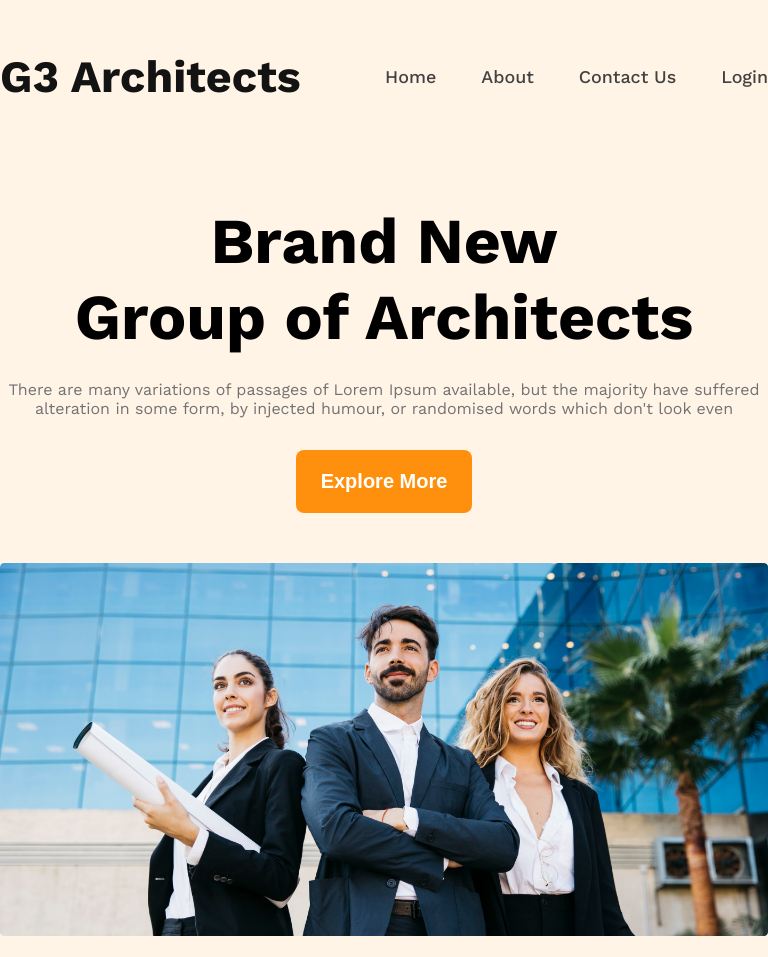
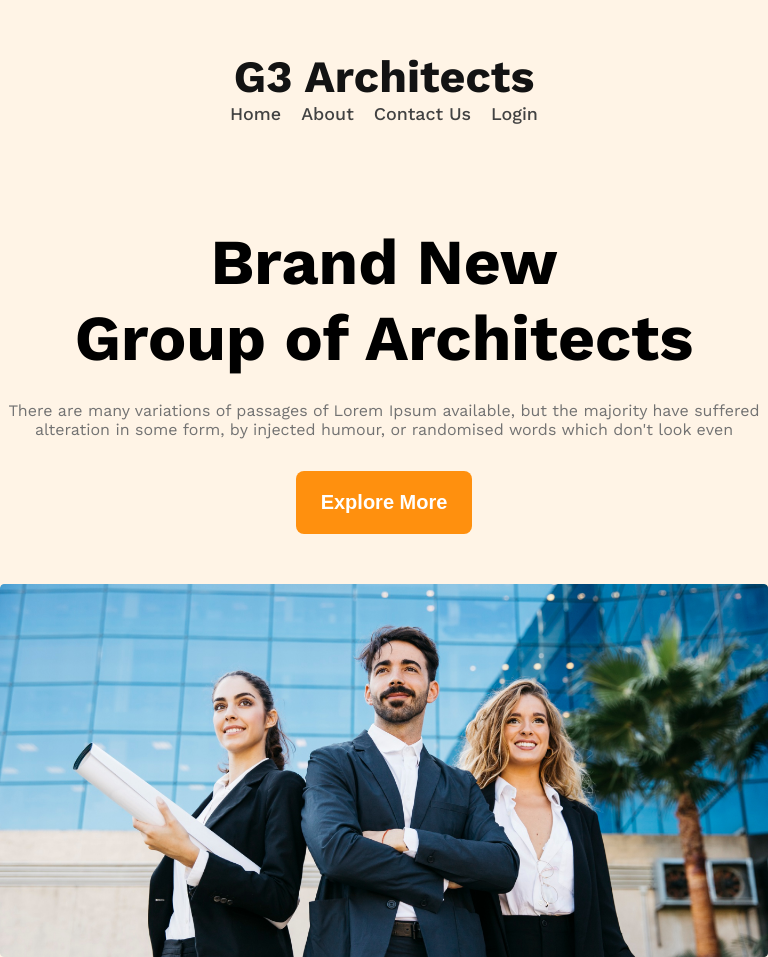
Before and after one commit to biresh375/g3-architects-resources, a plain HTML site: page index.html in a window 768 px wide. Shown: the top 957 px of the page. Drawn offline with nearby package versions, Linux system fonts and the light colour scheme.

Commit message:
header responsive added

```diff
--- a/style/style.css
+++ b/style/style.css
@@ -106,9 +106,20 @@ header{
         flex-direction: column;
     }
     .nav_list{
+        flex-direction: column;
         gap: 20px;
     }
     .header_img{
         padding: 5px;
     }
  }
+
+ @media screen and (min-width:577px) and (max-width:992px){
+    .navbar{
+        flex-direction: column;
+    }
+    .nav_list{
+
+        gap: 20px;
+    }
+ }
```
